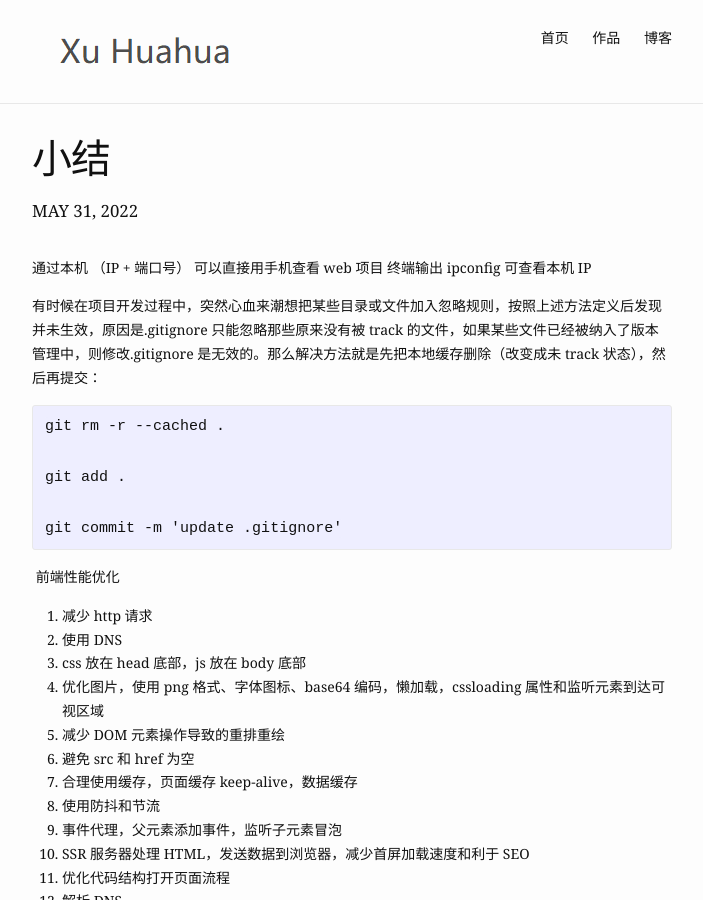
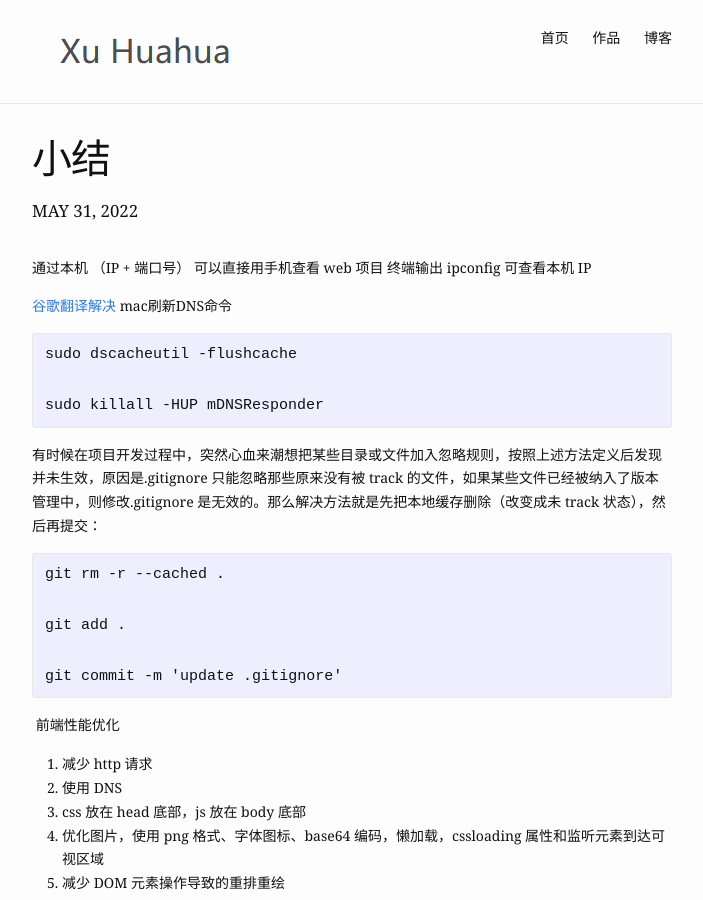
Before and after one commit to ExcellentTim/ExcellentTim.github.io, a Jekyll site: the page built from _posts/2022-05-31-小结.md, in a window 1280 px wide and 900 px high. Shown: the whole window, without its empty margins (288-991 px from the left). Built offline with Jekyll 4.4.1, drawn with Linux system fonts in a browser that asks for light colours.

Commit message:
修改文件: _posts/2022-05-31-小结.md

````diff
--- a/_posts/2022-05-31-小结.md
+++ b/_posts/2022-05-31-小结.md
@@ -8,6 +8,14 @@ date: 2022-05-31 12:00:00
 
 通过本机 （IP + 端口号） 可以直接用手机查看 web 项目
 终端输出 ipconfig 可查看本机 IP
+
+[谷歌翻译解决](https://zhuanlan.zhihu.com/p/571190754)
+mac刷新DNS命令
+``` ebnf
+sudo dscacheutil -flushcache
+
+sudo killall -HUP mDNSResponder
+```
 
 有时候在项目开发过程中，突然心血来潮想把某些目录或文件加入忽略规则，按照上述方法定义后发现并未生效，原因是.gitignore 只能忽略那些原来没有被 track 的文件，如果某些文件已经被纳入了版本管理中，则修改.gitignore 是无效的。那么解决方法就是先把本地缓存删除（改变成未 track 状态），然后再提交：
 
````
